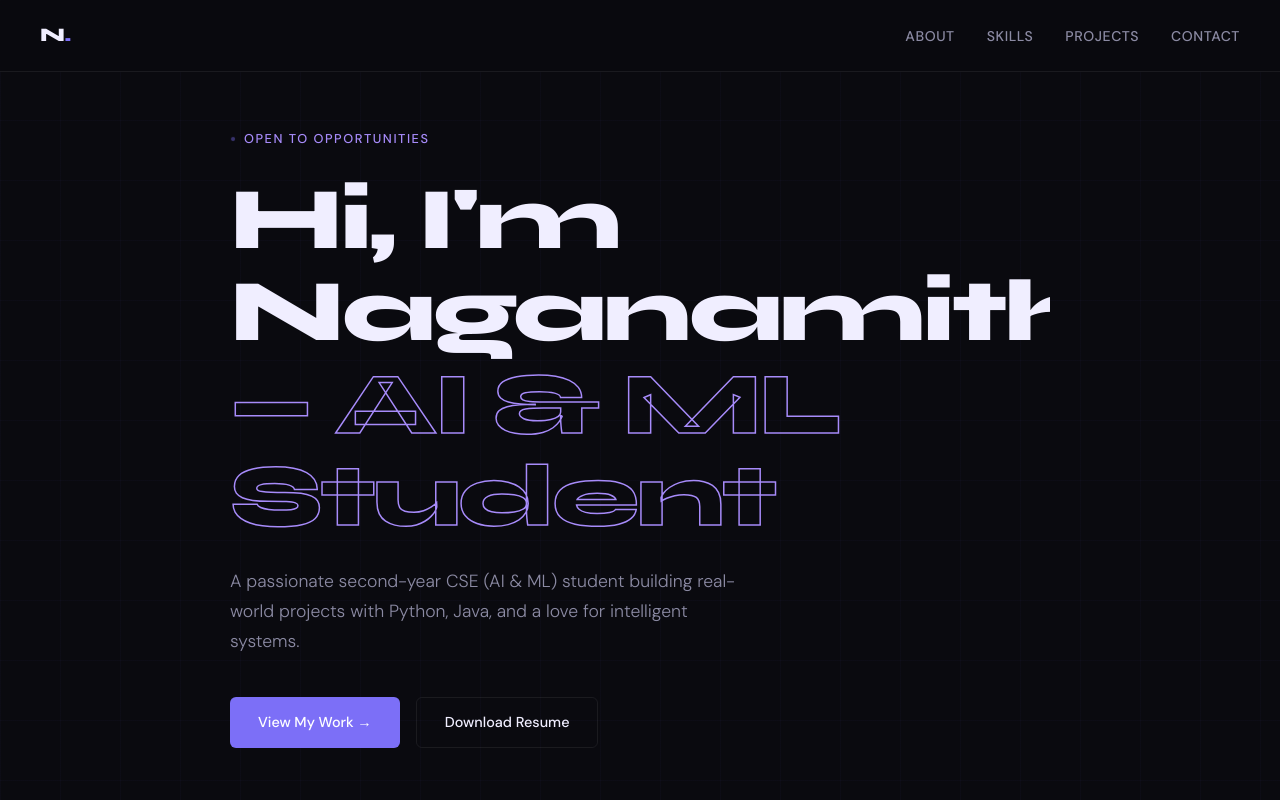
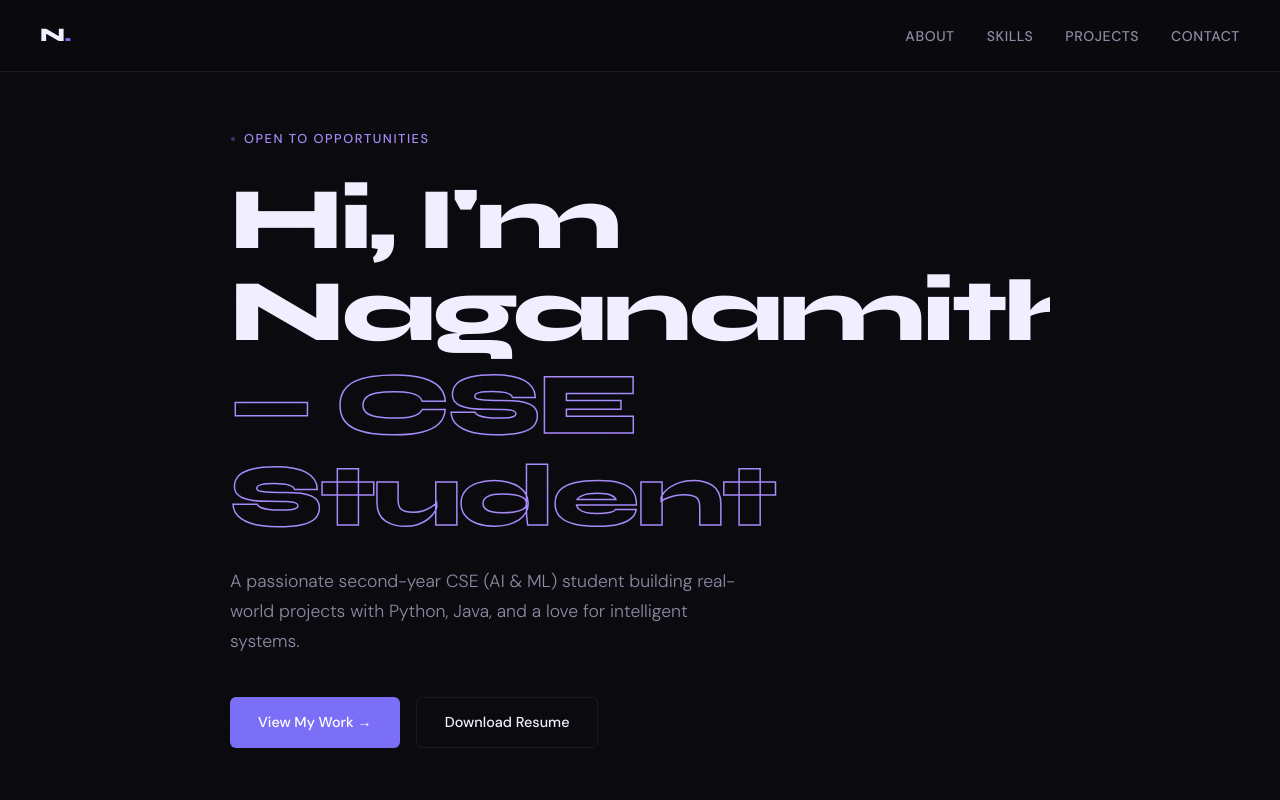
Before and after one commit to naganamitha123/naganamitha123.github.io, a plain HTML site: page index.html in a window 1280 px wide. Shown: the top 800 px of the page. Drawn offline with Linux system fonts and the light colour scheme.

Commit message:
Update index.html

```diff
--- a/index.html
+++ b/index.html
@@ -3,7 +3,7 @@
 <head>
   <meta charset="UTF-8" />
   <meta name="viewport" content="width=device-width, initial-scale=1.0"/>
-  <title>Naganamitha | Portfolio</title>
+  <title>Naga Namitha | Portfolio</title>
   <link href="https://fonts.googleapis.com/css2?family=Syne:wght@400;600;700;800&family=DM+Sans:ital,wght@0,300;0,400;0,500;1,300&display=swap" rel="stylesheet"/>
   <style>
     *, *::before, *::after { box-sizing: border-box; margin: 0; padding: 0; }
@@ -372,9 +372,8 @@
   <div class="hero">
     <p class="hero-tag">Open to opportunities</p>
     <h1>
-      <span class="line">Hi, I'm</span>
-      <span class="line">Naganamitha</span>
-      <span class="line highlight">— AI & ML Student</span>
+      <span class="line">Hi, I'm Naganamitha</span>
+      <span class="line highlight">— CSE Student</span>
     </h1>
     <p class="hero-sub">
       A passionate second-year CSE (AI & ML) student building real-world projects with Python, Java, and a love for intelligent systems.
```
